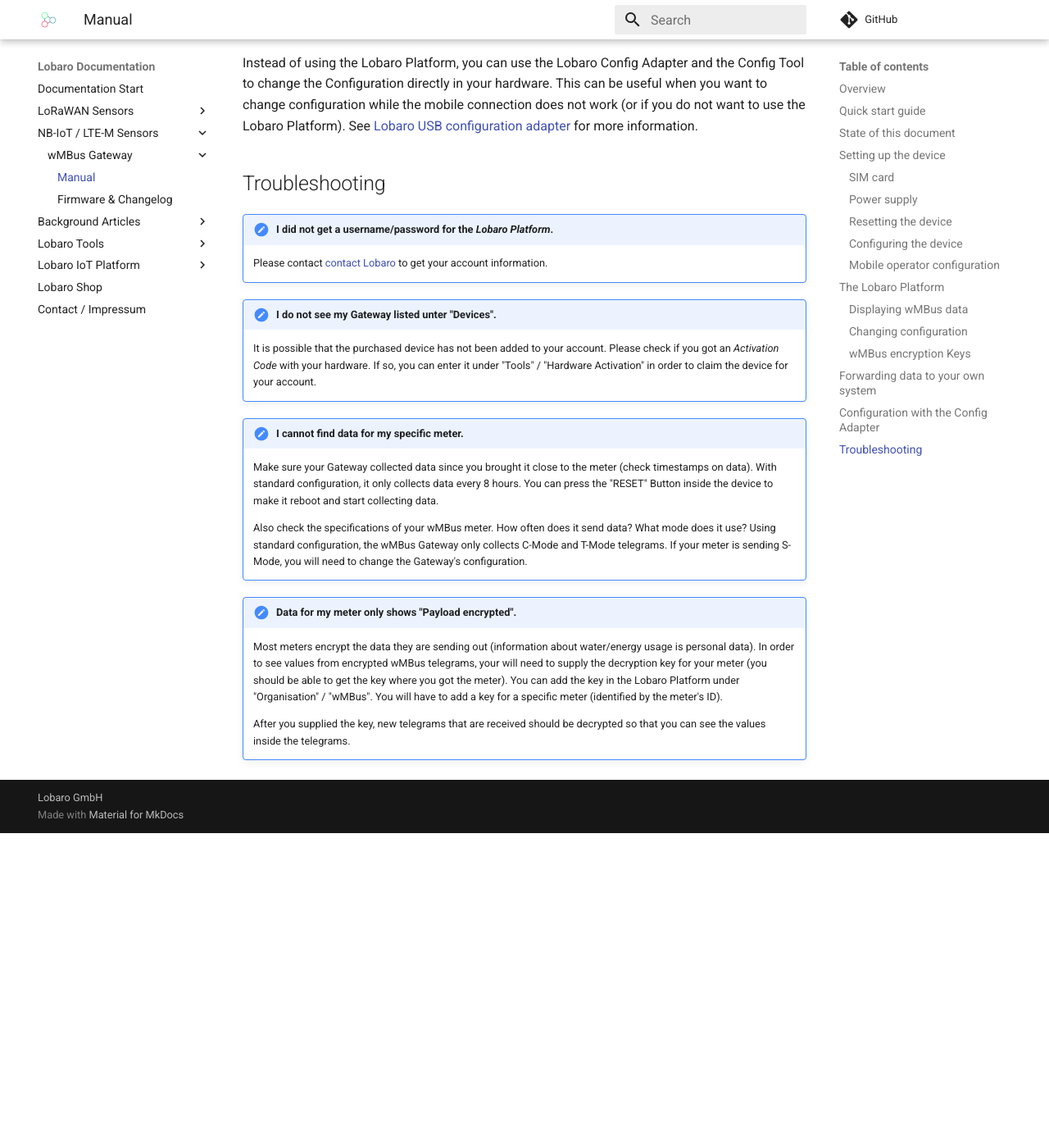
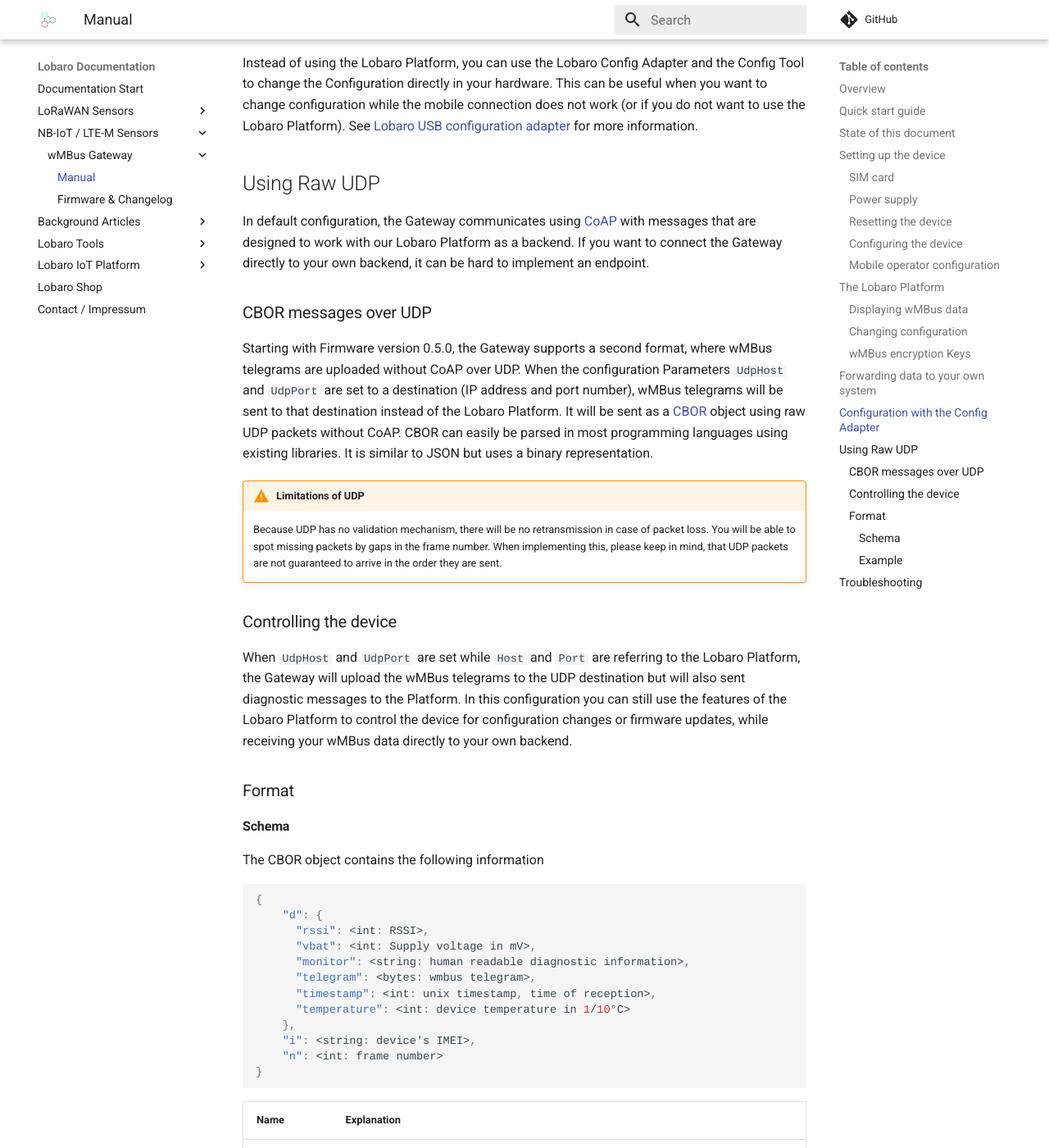
Before and after one commit to Lobaro/docs, an MkDocs documentation site: the page built from docs/nbiot-sensors/wmbus-nbiot/index.md, in a window 1280 px wide and 1400 px high, scrolled down 3260 px. Shown: the whole window at 82% size. Built offline with MkDocs 1.6.1 and Material for MkDocs 9.7.7, drawn with Linux system fonts in a browser that asks for light colours; a script that is not in the unit is left out; comment, search, counter and statistics services are not loaded; before the commit the page ends 4276 px from its top, so only the background shows below that; some of the changed text lies outside the part shown.

`````diff
--- a/docs/nbiot-sensors/wmbus-nbiot/index.md
+++ b/docs/nbiot-sensors/wmbus-nbiot/index.md
@@ -116,6 +116,95 @@ configuration while the mobile connection does not work (or if you do not want t
 Platform). See [Lobaro USB configuration adapter](/tools/usb-config-adapter.html) for more information.
 
 
+## Using Raw UDP
+In default configuration, the Gateway communicates using
+[CoAP](https://en.wikipedia.org/wiki/Constrained_Application_Protocol) with messages that are designed
+to work with our Lobaro Platform as a backend. If you want to connect the Gateway directly to your own
+backend, it can be hard to implement an endpoint.
+
+### CBOR messages over UDP
+Starting with Firmware version 0.5.0, the Gateway supports a second format, where wMBus telegrams are uploaded without CoAP over UDP. When the
+configuration Parameters `UdpHost` and `UdpPort` are set to a destination (IP address and port number),
+wMBus telegrams will be sent to that destination instead of the Lobaro Platform. It will be sent as
+a [CBOR](https://en.wikipedia.org/wiki/CBOR) object using raw UDP packets without CoAP. CBOR can easily be
+parsed in most programming languages using existing libraries. It is similar to JSON but uses a binary
+representation.
+
+!!!warning "Limitations of UDP"
+
+    Because UDP has no validation mechanism, there will be no retransmission in case of packet loss.
+    You will be able to spot missing packets by gaps in the frame number. When implementing this, please
+    keep in mind, that UDP packets are not guaranteed to arrive in the order they are sent.
+
+### Controlling the device
+When `UdpHost` and `UdpPort` are set while `Host` and `Port` are referring to the Lobaro Platform, the
+Gateway will upload the wMBus telegrams to the UDP destination but will also sent diagnostic messages to
+the Platform. In this configuration you can still use the features of the Lobaro Platform to control the
+device for configuration changes or firmware updates, while receiving your wMBus data directly to your
+own backend.
+
+### Format
+
+#### Schema
+The CBOR object contains the following information
+````json
+{
+    "d": {
+      "rssi": <int: RSSI>,
+      "vbat": <int: Supply voltage in mV>,
+      "monitor": <string: human readable diagnostic information>,
+      "telegram": <bytes: wmbus telegram>,
+      "timestamp": <int: unix timestamp, time of reception>,
+      "temperature": <int: device temperature in 1/10°C>
+    },
+    "i": <string: device's IMEI>,
+    "n": <int: frame number>
+}
+````
+
+| Name | Explanation |
+|------|-------------|
+| `rssi` | [Received signal strength indication](https://en.wikipedia.org/wiki/Received_signal_strength_indication) indicating the quality of the received signal. |
+| `vbat` | Supply voltage to the Gateway, measured in millivolts (mV). |
+| `monitor` | Human readable diagnostic string. The format of this information subject to change and should not be relied on. |
+| `telegram` | Bytes of the received wMBus telegram as a byte string. |
+| `timestamp` | Time of reception of the telegram in the gateway, given as a [Unix Timestamp](https://en.wikipedia.org/wiki/Unix_time). |
+| `temperature` | Temperature inside the Gateway, measured in tenth of Degree Centigrade (d°C). |
+| `i` | IMEI of the Gateway's Modem, uniquely identifying the Device. |
+| `n` | Frame number. Starts at `1` for the first UDP-upload after boot and is increased for every upload. |
+
+#### Example
+The following shows an example message if you display it as JSON.
+In the CBOR object, the `telegram` is stored as a byte string. Because JSON does not support binary data, in this
+example it is encoded using base64.
+````json
+{
+    "d": {
+      "rssi": -99,
+      "vbat": 3688,
+      "monitor": "connected:1, conMode:1, reg:5, tac:D71E, ci:019C1307, psm:11100000, tau:00001100, RSRP:56(2/4), RSRQ:24(3/4), SNR:37(3/4), conTime:3, conFails:0",
+      "telegram": "SUSTRHkFAYg0CHgN/181AIJnADXIv1WtPFse1mYcZZQLiPR/aujF9e46meEB6CIkxJmHUEd6xPdAmop3uqIt4yWMgbwEbToKiCc=",
+      "timestamp": 1594201536,
+      "temperature": 240
+    },
+    "i": "123456101550542",
+    "n": 7
+}
+````
+
+Explanation:
+````
+UDP-Uplink #7 from Gateway with IMEI 123456101550542
+Status of Gateway during upload:
+  internal Temperature: 24.0°C
+  supply Voltage: 3.688V
+  Mobile provider, Cell-ID: 019C1307
+Received wMBus Telegram:
+  time of recept: 2020-07-08T09:45:36 (UTC)
+  telegram (as hex): 49449344790501883408780dff5f350082670035c8bf55ad3c5b1ed6661c65940b88f47f6ae8c5f5ee3a99e101e82224c4998750477ac4f7409a8a77baa22de3258c81bc046d3a0a8827
+  rssi: -99
+````
+
 ## Troubleshooting
 
 !!! faq "I did not get a username/password for the *Lobaro Platform*."
`````
Also changed, not shown: docs/lorawan-sensors/wmbus-lorawan/firmware.md (+2 -2 lines), docs/nbiot-sensors/wmbus-nbiot/firmware.md (+23 -1 lines), 2 other files.
